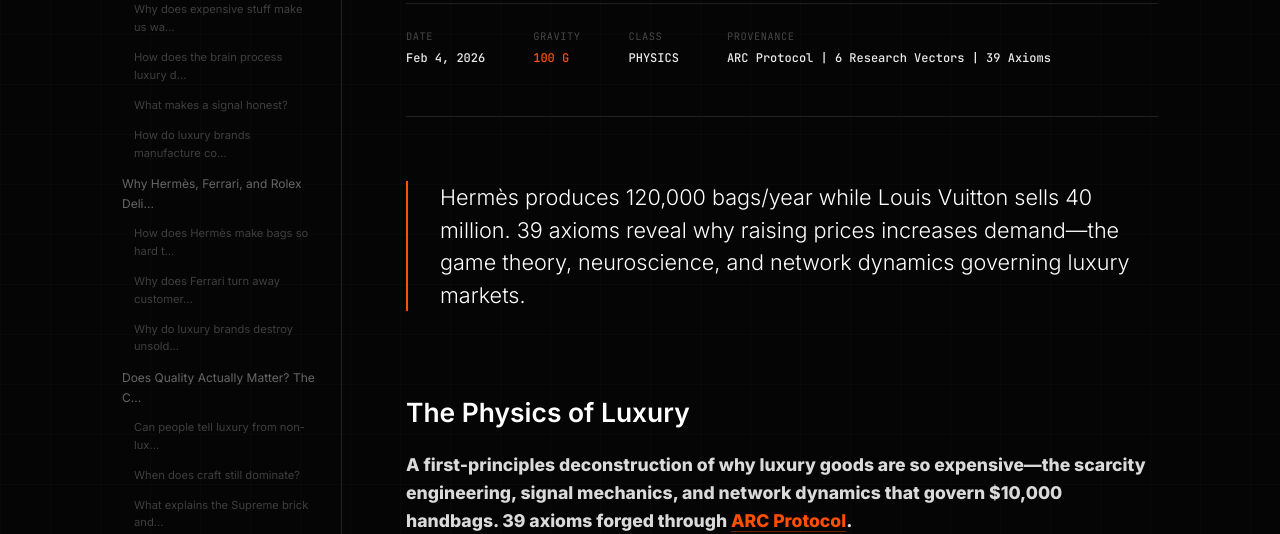
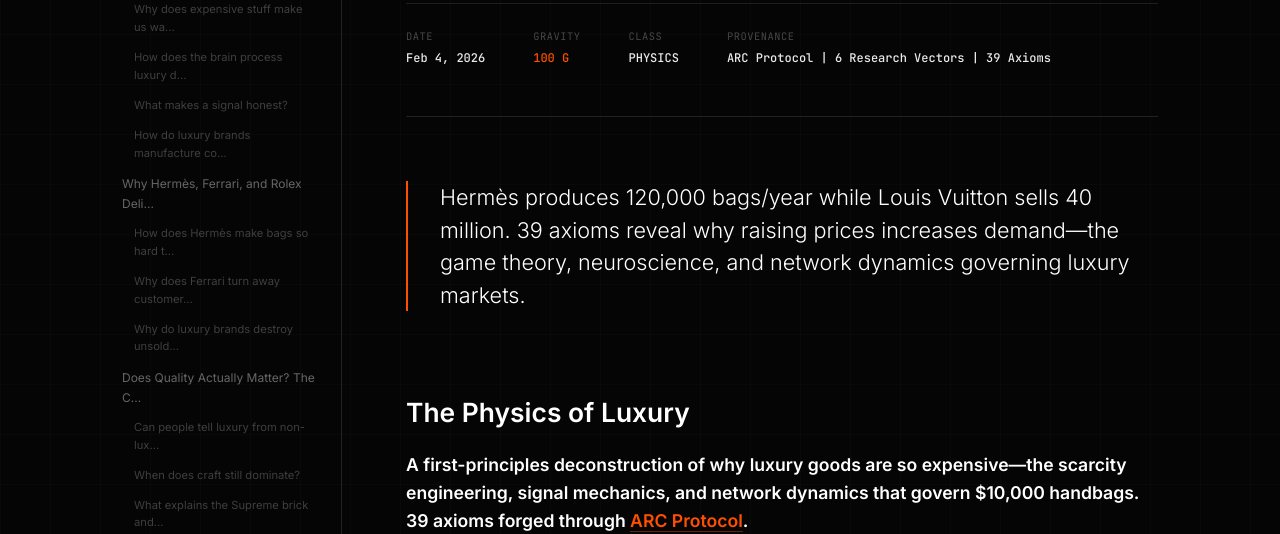
Before and after one commit to michaelquoc/michaelquoc-site, an Eleventy site: page src/physics/luxury.md in a window 1280 px wide. Shown: the part 266-800 px from the top of the page. Built offline with nearby package versions, Linux system fonts and the light colour scheme; Eleventy itself is replaced by a stand-in of ours; files that its build step writes are made by us from their sources.

Commit message:
Make bold text in articles stand out (weight 600, white)

```diff
--- a/src/_includes/layouts/base.njk
+++ b/src/_includes/layouts/base.njk
@@ -19,7 +19,7 @@
     <link rel="icon" href="/favicon.ico" sizes="32x32">
     <link rel="icon" href="/favicon.svg" type="image/svg+xml">
     <link rel="apple-touch-icon" href="/apple-touch-icon.png">
-    <link rel="stylesheet" href="/style.css?v=4">
+    <link rel="stylesheet" href="/style.css?v=5">
     <link href="https://fonts.googleapis.com/css2?family=Inter:wght@300;400;600;800&family=JetBrains+Mono:wght@400;500&family=Source+Serif+4:opsz,wght@8..60,300;8..60,400;8..60,600&display=swap" rel="stylesheet">
     <script defer data-domain="michaelquoc.com" src="https://plausible.io/js/script.js"></script>
 
--- a/src/style.css
+++ b/src/style.css
@@ -373,6 +373,13 @@ h1, h2, h3, h4, h5, h6 { margin: 0; font-weight: 600; color: #FFF; }
     line-height: 1.5;
 }
 
+/* --- TREATISE BOLD TEXT --- */
+.treatise-article strong,
+.treatise-article b {
+    font-weight: 600;
+    color: #FFF;
+}
+
 /* --- TREATISE HYPERLINKS --- */
 .treatise-article a {
     color: var(--scuderia-red);
```
